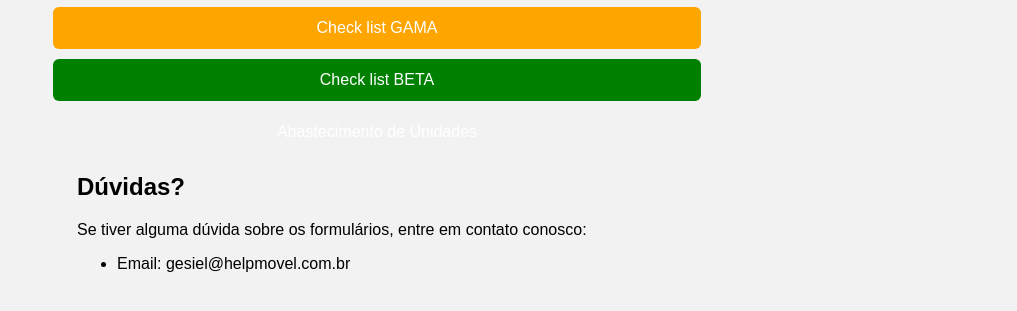
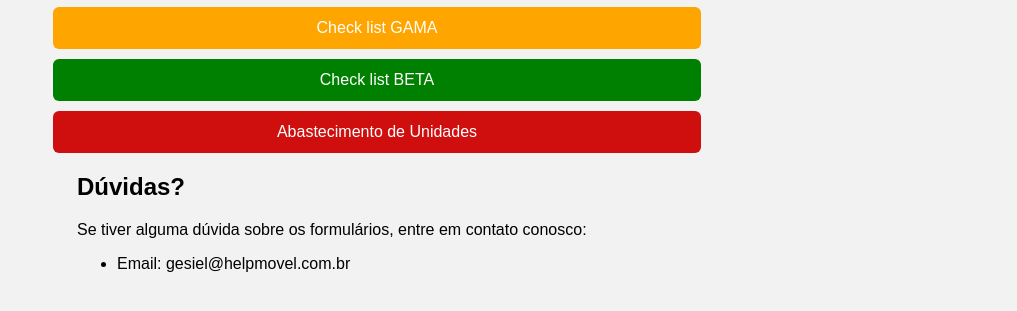
Before and after one commit to Helpmovel/Formul-rios_Helpmovel-, a plain HTML site: page index.html in a window 1280 px wide. Shown: the part 203-514 px from the top of the page, without its empty margins (263-1280 px from the left). Drawn offline with Linux system fonts and the light colour scheme.

Commit message:
red button

```diff
--- a/styles.css
+++ b/styles.css
@@ -50,6 +50,11 @@ h1 {
 /* Botão verde para o "Check list BETA" */
 .button-green {
     background-color: #008000;
+}
+
+/* Botão vermelho para o "abastecimento" */
+.button-red {
+    background-color: #cf0e0e;
 }
 
 /* Estilos de hover para todos os botões */
```
